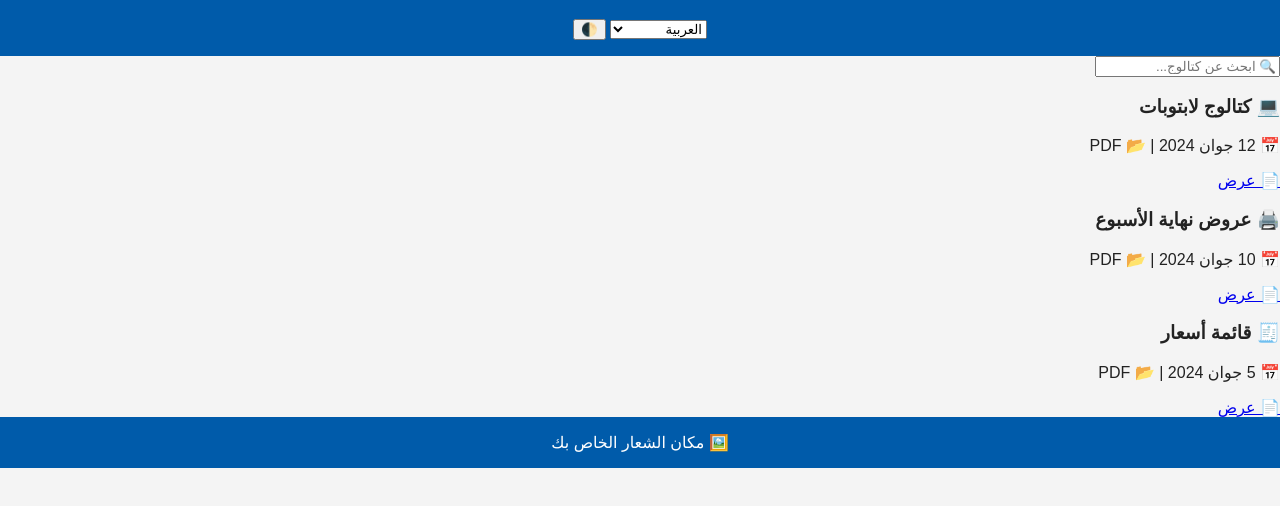
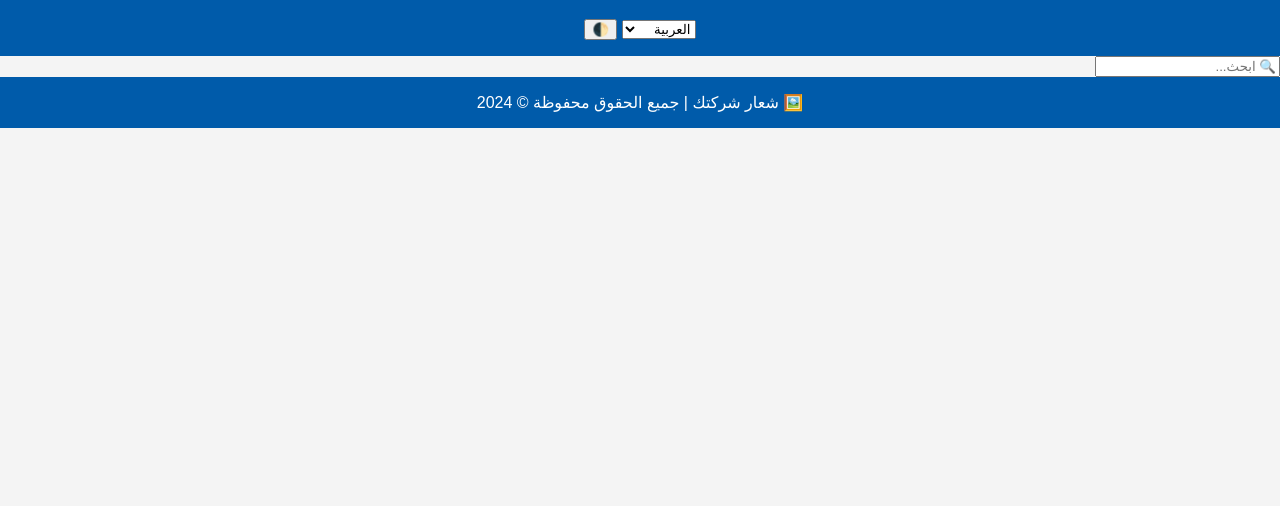
Before and after one commit to raouft1/Web-catalog, a plain HTML site: page index.html in a window 1280 px wide. Shown: the part 78-584 px from the top of the page. Drawn offline with Linux system fonts and the light colour scheme.

Commit message:
Add files via upload

```diff
--- a/index.html
+++ b/index.html
@@ -1,48 +1,31 @@
 <!DOCTYPE html>
 <html lang="ar" dir="rtl">
 <head>
-  <meta charset="UTF-8">
+  <meta charset="UTF-8" />
   <title>📘 كتالوج العروض</title>
-  <meta name="viewport" content="width=device-width, initial-scale=1.0">
-  <link rel="stylesheet" href="style.css">
+  <meta name="viewport" content="width=device-width, initial-scale=1.0" />
+  <link rel="stylesheet" href="style.css" />
 </head>
 <body>
   <header>
-    <h1>📘 كتالوج العروض</h1>
+    <h1 id="title">📘 كتالوج العروض</h1>
     <div>
       <select id="langSelector" onchange="changeLanguage()">
         <option value="ar">العربية</option>
         <option value="fr">Français</option>
         <option value="en">English</option>
-        <option value="ber">ⵜⴰⵎⴰⵣⵉⵖⵜ</option>
       </select>
       <button onclick="toggleDarkMode()">🌓</button>
     </div>
   </header>
 
-  <input type="text" id="searchBox" placeholder="🔍 ابحث عن كتالوج..." onkeyup="filterCatalogs()" />
+  <input type="text" id="searchBox" placeholder="🔍 ابحث..." onkeyup="filterCatalogs()" />
 
-  <div id="catalogList" class="catalog-list">
-    <div class="catalog-item">
-      <h3>💻 كتالوج لابتوبات</h3>
-      <p>📅 12 جوان 2024 | 📂 PDF</p>
-      <a href="https://ci3.googleusercontent.com/meips/ADKq_NalOkEnreqrC66jF9KybvX8SDc--GM9zjYj2x5WK-uKZGBgQEYJc77swj8Z9PAKILN7JHRfBskhS0FYAx-LhVBnKiW6YnuNJJNTZQL0z4JO2zzTzG94mq5SeFGi=s0-d-e1-ft#https://drive-thirdparty.googleusercontent.com/32/type/application/pdf" target="_blank" class="btn">📄 عرض</a>
-    </div>
+  <section id="catalogList" class="catalog-list">
+    <!-- الكتالوجات تظهر هنا -->
+  </section>
 
-    <div class="catalog-item">
-      <h3>🖨️ عروض نهاية الأسبوع</h3>
-      <p>📅 10 جوان 2024 | 📂 PDF</p>
-      <a href="#" class="btn">📄 عرض</a>
-    </div>
-
-    <div class="catalog-item">
-      <h3>🧾 قائمة أسعار</h3>
-      <p>📅 5 جوان 2024 | 📂 PDF</p>
-      <a href="#" class="btn">📄 عرض</a>
-    </div>
-  </div>
-
-  <footer>🖼️ مكان الشعار الخاص بك</footer>
+  <footer>🖼️ شعار شركتك | جميع الحقوق محفوظة © 2024</footer>
 
   <script src="script.js"></script>
 </body>
```
